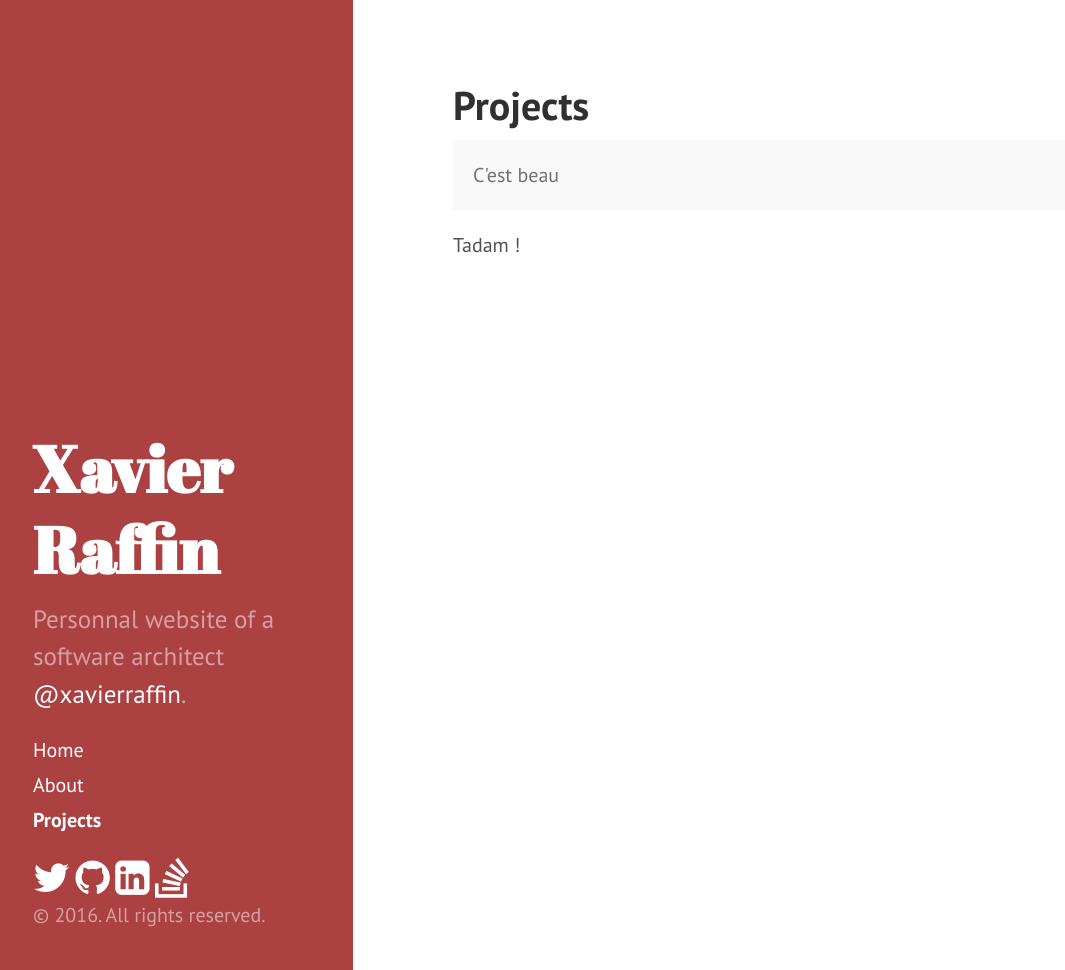
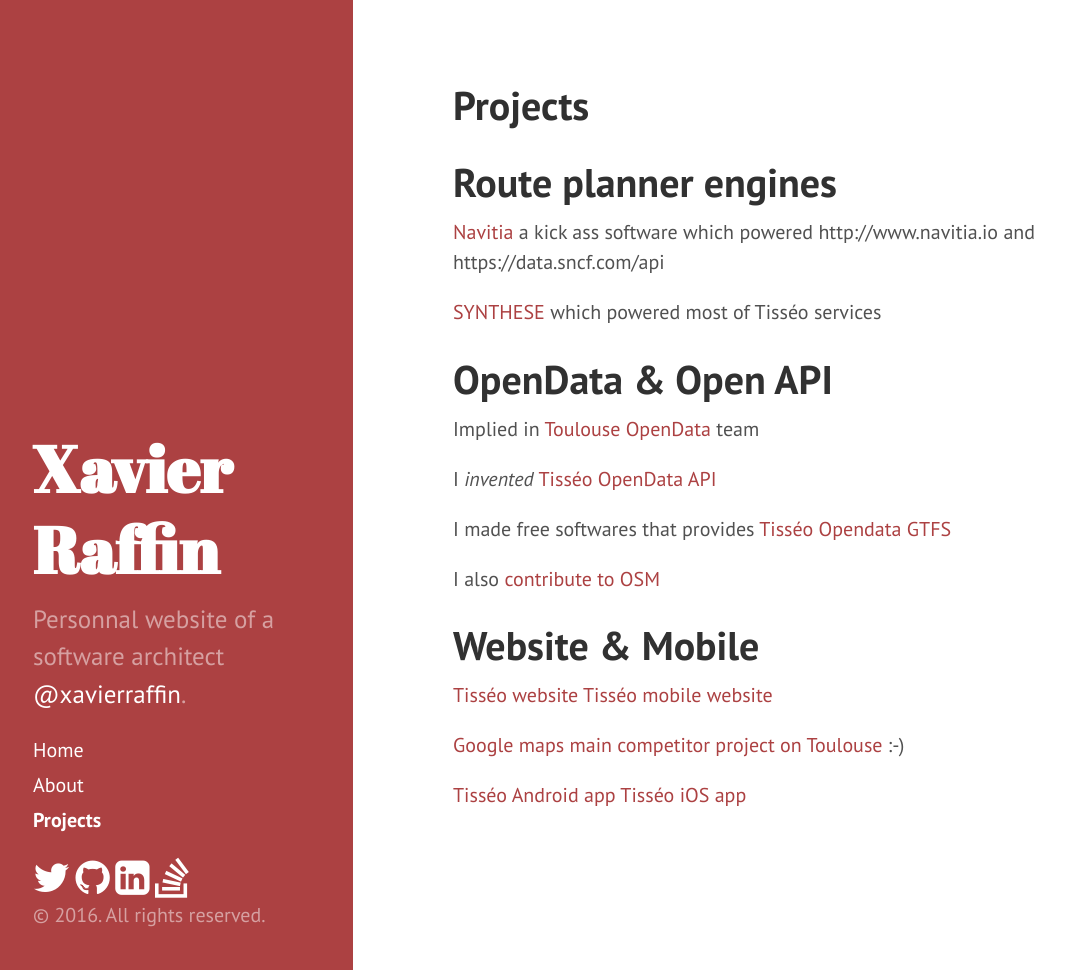
Before and after one commit to xavierraffin/xavierraffin.github.io, a Jekyll site: the page built from projects.md, in a window 1280 px wide and 970 px high. Shown: the whole window, without its empty margins (7-1072 px from the left). Built offline with Jekyll 4.4.1, drawn with Linux system fonts in a browser that asks for light colours; nearby versions of some CDN libraries; Markdown is read by kramdown in place of the engine named in the settings.

Commit message:
Update bio

```diff
--- a/projects.md
+++ b/projects.md
@@ -3,8 +3,28 @@
 title: Projects
 ---
 
-<p class="message">
- C'est beau
-</p>
+# Route planner engines
 
-Tadam !
+<a href="https://github.com/CanalTP/navitia">Navitia</a> a kick ass software which powered http://www.navitia.io and https://data.sncf.com/api
+
+<a href="https://github.com/Open-Transport/synthese">SYNTHESE</a> which powered most of Tisséo services
+
+# OpenData & Open API
+
+Implied in <a href="https://data.toulouse-metropole.fr/page/home/">Toulouse OpenData</a> team
+
+I _invented_ <a href="https://data.toulouse-metropole.fr/explore/dataset/api-temps-reel-tisseo/">Tisséo OpenData API</a>
+
+I made free softwares that provides <a href="https://data.toulouse-metropole.fr/explore/dataset/tisseo-gtfs/">Tisséo Opendata GTFS</a>
+
+I also <a href="http://www.openstreetmap.org/user/xrn">contribute to OSM</a>
+
+# Website & Mobile
+
+<a href="http://www.tisseo.fr">Tisséo website</a>
+<a href="http://mobi.tisseo.fr/?device=mobile">Tisséo mobile website</a>
+
+<a href="http://www.tisseo.fr/en/interactive-map/">Google maps main competitor project on Toulouse</a> :-)
+
+<a href="https://play.google.com/store/apps/details?id=fr.tisseo.android">Tisséo Android app</a>
+<a href="https://itunes.apple.com/fr/app/id818553522?mt=8">Tisséo iOS app</a>
```
Also changed, not shown: about.md (+3 -1 lines).
